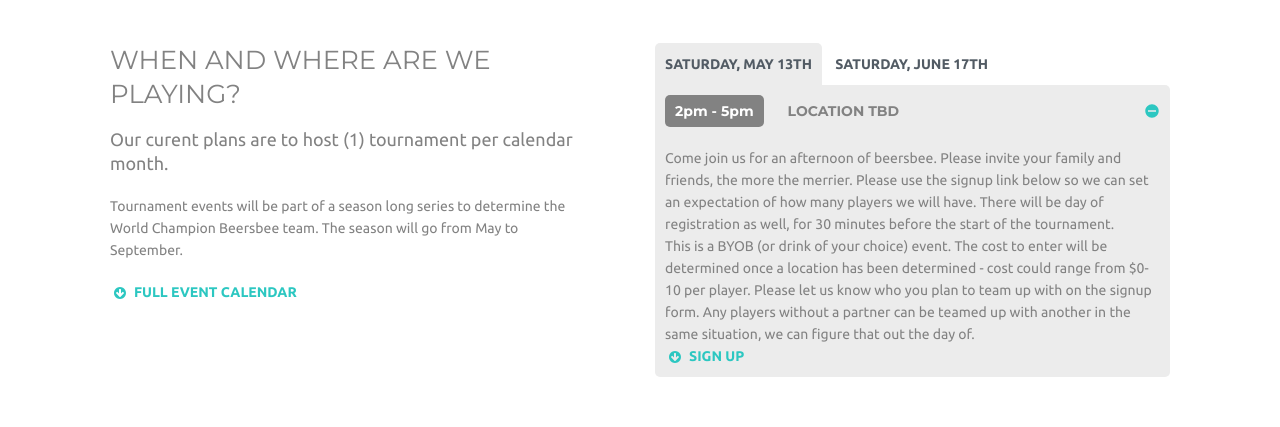
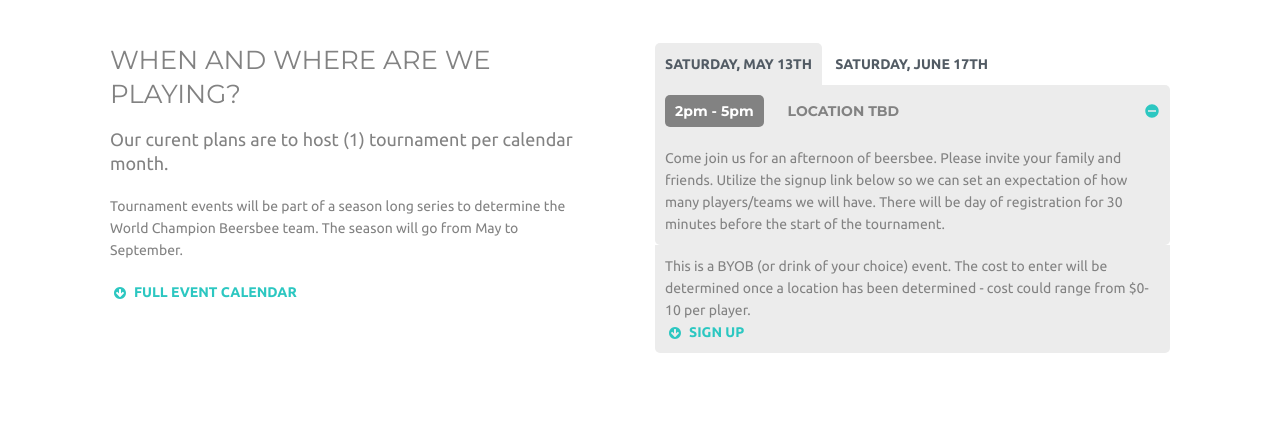
Before and after one commit to majorleaguebeersbee/majorleaguebeersbee.github.io, a plain HTML site: page index.html in a window 1280 px wide. Shown: the part 1140-1567 px from the top of the page. Drawn offline with Linux system fonts and the light colour scheme; some packages are replaced by stand-ins of ours.

Commit message:
Add files via upload

```diff
--- a/index.html
+++ b/index.html
@@ -272,11 +272,11 @@
                   </div>
                   <div id="event-1-auditorium-a" class="panel-collapse collapse in">
                     <div class="panel-body">
-                      Come join us for an afternoon of beersbee. Please invite your family and friends, the more the merrier. Please use the signup link below so we can set an expectation of how many players we will have. There will be day of registration as well, for 30 minutes before the start of the tournament.
-                        </BR>
-                      This is a BYOB (or drink of your choice) event. The cost to enter will be determined once a location has been determined - cost could range from $0-10 per player. Please let us know who you plan to team up with on the signup form. Any players without a partner can be teamed up with another in the same situation, we can figure that out the day of.
-
-                        </BR><a class="icon icon-left arrow-down uppercase" href="#">Sign Up</a>
+                      Come join us for an afternoon of beersbee. Please invite your family and friends. Utilize the signup link below so we can set an expectation of how many players/teams we will have. There will be day of registration for 30 minutes before the start of the tournament.
+                      </div>
+                      <div class="panel-body">
+                      This is a BYOB (or drink of your choice) event. The cost to enter will be determined once a location has been determined - cost could range from $0-10 per player.
+                      </BR><a class="icon icon-left arrow-down uppercase" href="#">Sign Up</a>
                     </div>
                   </div>
                 </div>
@@ -296,10 +296,11 @@
                     </h4>
                   </div>
                   <div id="event-2-auditorium-a" class="panel-collapse collapse in">
-                    <div class="panel-body">
-                         Come join us for an afternoon of beersbee. Please invite your family and friends, the more the merrier. Please use the signup link below so we can set an expectation of how many players we will have. There will be day of registration as well, for 30 minutes before the start of the tournament.
-                        </BR>
-                      This is a BYOB (or drink of your choice) event. The cost to enter will be determined once a location has been determined - cost could range from $0-10 per player. Please let us know who you plan to team up with on the signup form. Any players without a partner can be teamed up with another in the same situation, we can figure that out the day of.
+                     <div class="panel-body">
+                      Come join us for an afternoon of beersbee. Please invite your family and friends. Utilize the signup link below so we can set an expectation of how many players/teams we will have. There will be day of registration for 30 minutes before the start of the tournament.
+                      </div>
+                      <div class="panel-body">
+                      This is a BYOB (or drink of your choice) event. The cost to enter will be determined once a location has been determined - cost could range from $0-10 per player.
                       </BR><a class="icon icon-left arrow-down uppercase" href="#">Sign Up</a>
                     </div>
                   </div>
```
